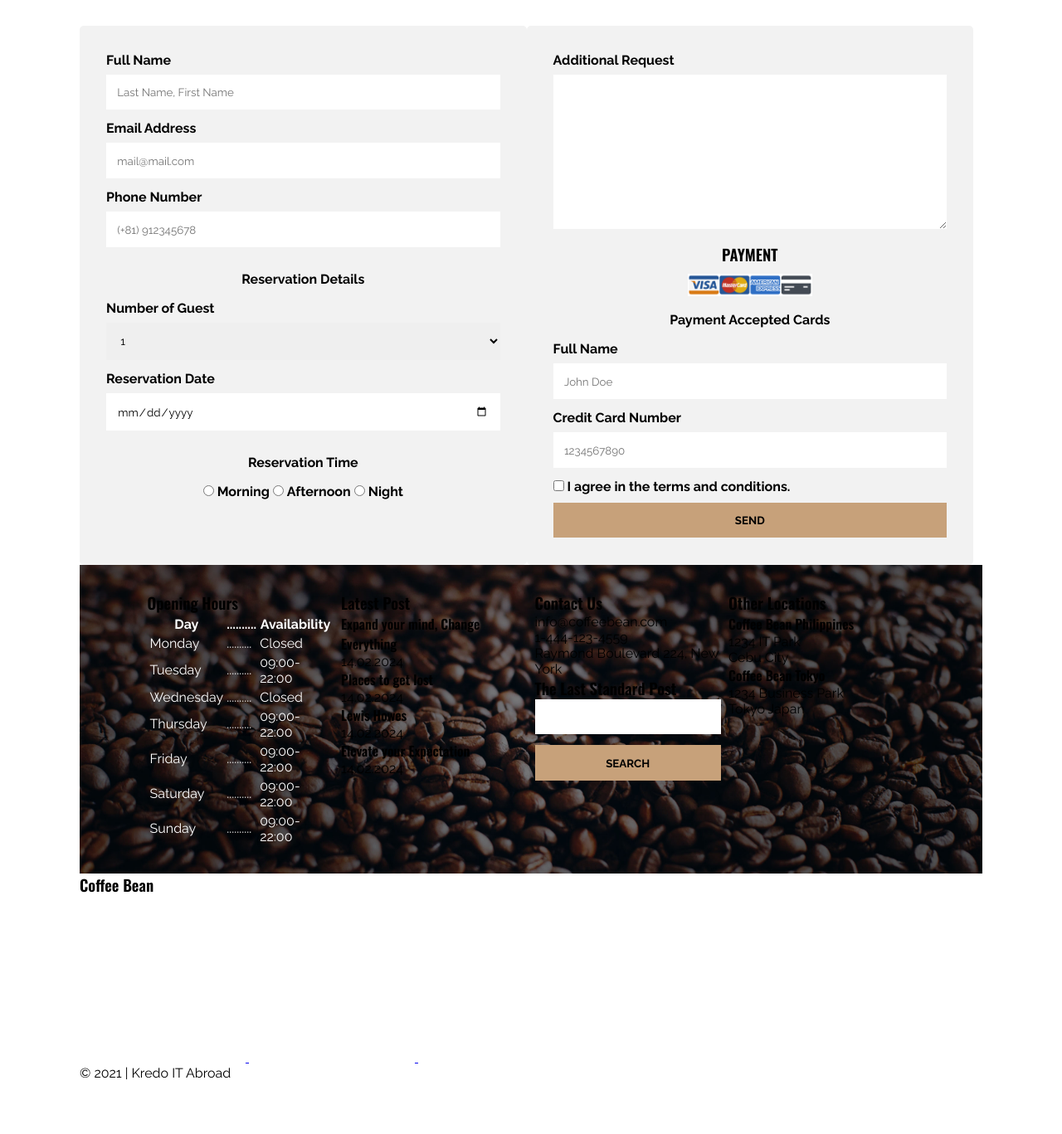
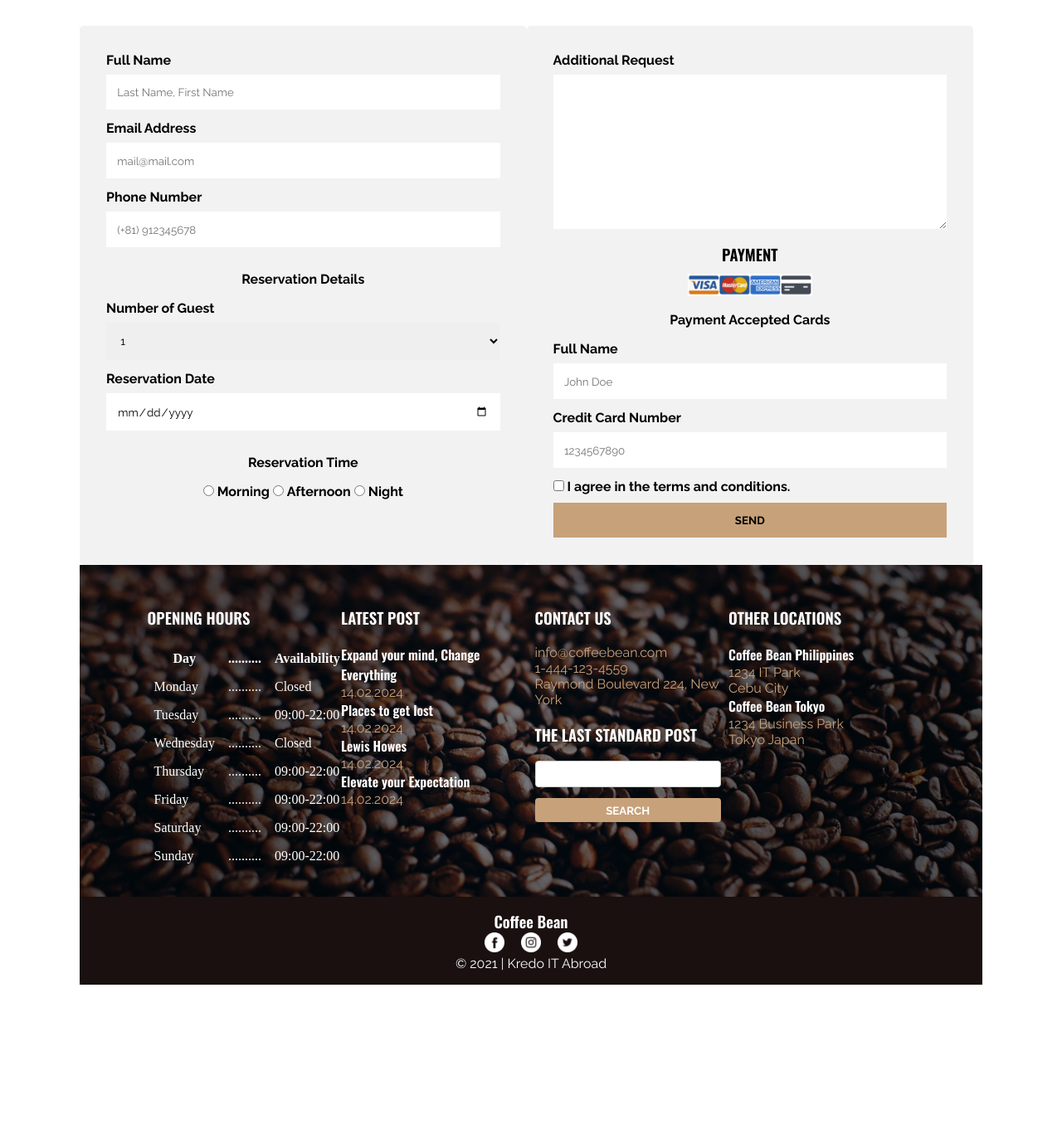
Before and after one commit to Starcat01/Starcat01.github.io, a PHP site: page / in a window 1280 px wide. Shown: the part 4135-5502 px from the top of the page at 83% size. After the commit the page ends 5322 px from the top, so only its background shows below. Run offline with PHP 8.4, Linux system fonts and the light colour scheme.

Commit message:
Add files via upload

```diff
--- a/coffee_bean_atsuo/css/style.css
+++ b/coffee_bean_atsuo/css/style.css
@@ -359,6 +359,7 @@ form input[type="submit"] {
 }
 
 /* (9) Footer area */
+
 .footer {
     background-image: url('../images/footer-img.jpg');
     background-size: cover;
@@ -379,11 +380,11 @@ form input[type="submit"] {
     margin-right: 1%;
 }
 
-.footer-widget-4 {
-    margin-right: 0;
+.footer-widgets:last-child {
+    margin-right: 0; /* Removes margin for the last widget */
 }
 
-.footer-widget h3 {
+.footer-widgets h3 {
     color: #fff;
     text-transform: uppercase;
     text-shadow: 3px 3px 6px #312a26;
@@ -391,16 +392,53 @@ form input[type="submit"] {
     margin-bottom: 1em;
 }
 
-.footer-widget-h4 {
+.footer-widgets h4 {
     color: #fff;
 }
 
-.footer-widget p {
+.footer-widgets p {
     color: #c7a17a;
 }
 
-.footer td, th {
+table {
+    width: 100%;
     color: #fff;
-    font-family: 'Raleway', sans-serif;
+    border-collapse: collapse;
+}
+
+th, td {
+    padding: 0.5em;
     text-shadow: 3px 3px 6px #312a26;
 }
+
+.footer-form input[type="search"] {
+    padding: 0.5em;
+    margin-right: 0.5em;
+    border-radius: 4px;
+    border: 1px solid #ccc;
+}
+
+.footer-form input[type="submit"] {
+    background-color: #c7a17a;
+    color: #fff;
+    padding: 0.5em 1em;
+    border: none;
+    border-radius: 4px;
+    cursor: pointer;
+}
+
+.footer-social {
+    color: #fff;
+    background-color: #19100F;
+    overflow: auto;
+    padding: 1em 7.5%;
+}
+
+.social-widget {
+    text-align: center;
+}
+
+.social-widget img {
+    width: 1.5em;
+    margin: 0 0.5em;
+}
```
